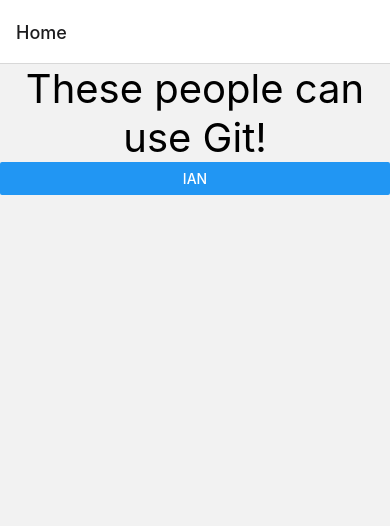
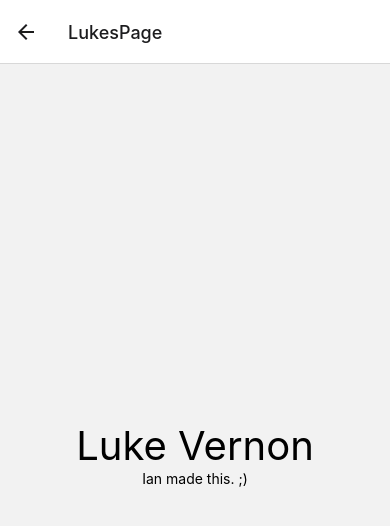
Before and after one commit to appdevumd/the-git-users-app, a React Native app: screen /LukesPage in a window 390 px wide. Shown: the top 526 px of the page. Built offline with nearby package versions, Linux system fonts and the light colour scheme.

Commit message:
Added a page for Luke.

```diff
--- a/App.js
+++ b/App.js
@@ -6,7 +6,7 @@
 import { IansPage } from "./pages/IansPage";
 
 // Add your import below!
-
+import { LukesPage } from "./pages/LukesPage";
 
 function Home({ navigation }) {
   return (
@@ -19,7 +19,10 @@
       />
 
       {/* Add yourself below! */}
-
+      <Button
+        title="Luke"
+        onPress={() => navigation.navigate("LukesPage")}
+      />
     </ScrollView>
   );
 }
@@ -35,7 +38,7 @@
         <Stack.Screen name="IansPage" component={IansPage} />
 
         {/* Add yourself below! */}
-
+        <Stack.Screen name="LukesPage" component={LukesPage} />
       </Stack.Navigator>
     </NavigationContainer>
   );
--- /dev/null
+++ b/pages/LukesPage.js
@@ -0,0 +1,10 @@
+import { View, Text } from 'react-native';
+
+export function LukesPage() {
+    return (
+      <View style={{ flex: 1, alignItems: 'center', justifyContent: 'center' }}>
+        <Text style={{ fontSize: 40 }}>Luke Vernon</Text>
+        <Text>Ian made this. ;)</Text>
+      </View>
+    );
+  }
```
